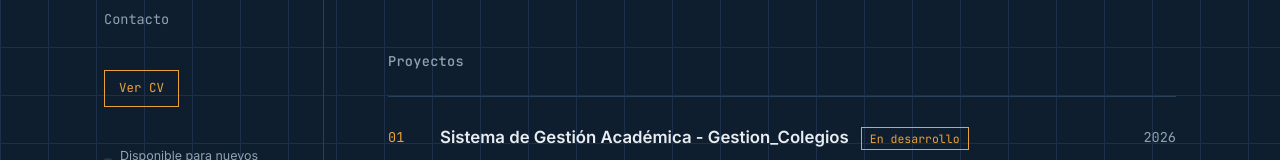
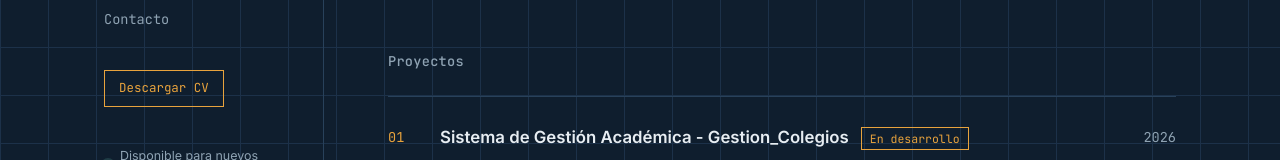
Before and after one commit to Gabo199912/RepositorioWeb, a React (Vite) app: page / in a window 1280 px wide. Shown: the part 337-497 px from the top of the page. Built offline with nearby package versions, Linux system fonts and the light colour scheme.

Commit message:
prueba de pdf v3

```diff
--- a/src/App.jsx
+++ b/src/App.jsx
@@ -29,13 +29,12 @@ function Sidebar() {
         ))}
       </nav>
 
-      <a
+<a
   className="cv-download"
   href={profile.cvUrl}
-  target="_blank"
-  rel="noreferrer"
+  download="Angel-Vasquez-CV.pdf"
 >
-  Ver CV
+  Descargar CV
 </a>
 
       <div className="sidebar-status">
```
Also changed, not shown: 4 other files (tests, documents, lock files or other folders).
